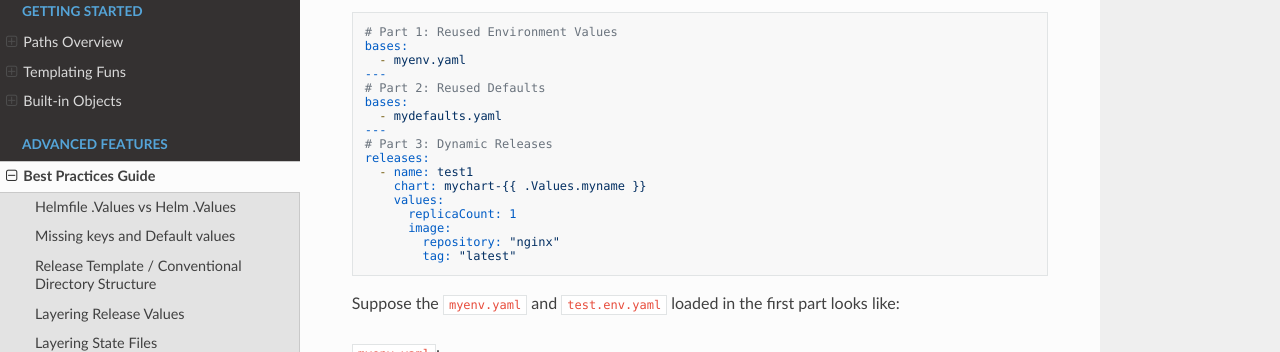
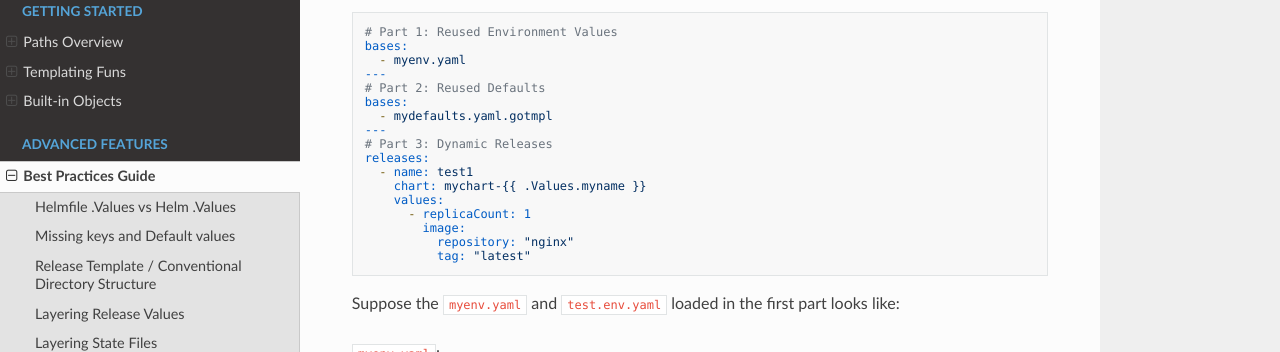
Before and after one commit to alex-tw-lam/helmfile, an MkDocs documentation site: the page built from docs/writing-helmfile.md, in a window 1280 px wide and 1400 px high, scrolled down 5685 px. Shown: the part 151-503 px from the top of the window. Built offline with MkDocs 1.6.1, drawn with Linux system fonts in a browser that asks for light colours; nearby versions of some CDN libraries.

Commit message:
Doc fixes (#812)

`````diff
--- a/docs/writing-helmfile.md
+++ b/docs/writing-helmfile.md
@@ -289,17 +289,17 @@ bases:
 ---
 # Part 2: Reused Defaults
 bases:
-  - mydefaults.yaml
+  - mydefaults.yaml.gotmpl
 ---
 # Part 3: Dynamic Releases
 releases:
   - name: test1
     chart: mychart-{{ .Values.myname }}
     values:
-      replicaCount: 1
-      image:
-        repository: "nginx"
-        tag: "latest"
+      - replicaCount: 1
+        image:
+          repository: "nginx"
+          tag: "latest"
 ```
 
 Suppose the `myenv.yaml` and `test.env.yaml` loaded in the first part looks like:
@@ -366,7 +366,7 @@ releases:
       image:
         repository: "nginx"
         tag: "latest"
-````
+```
 
 hence rendered to:
 
`````
